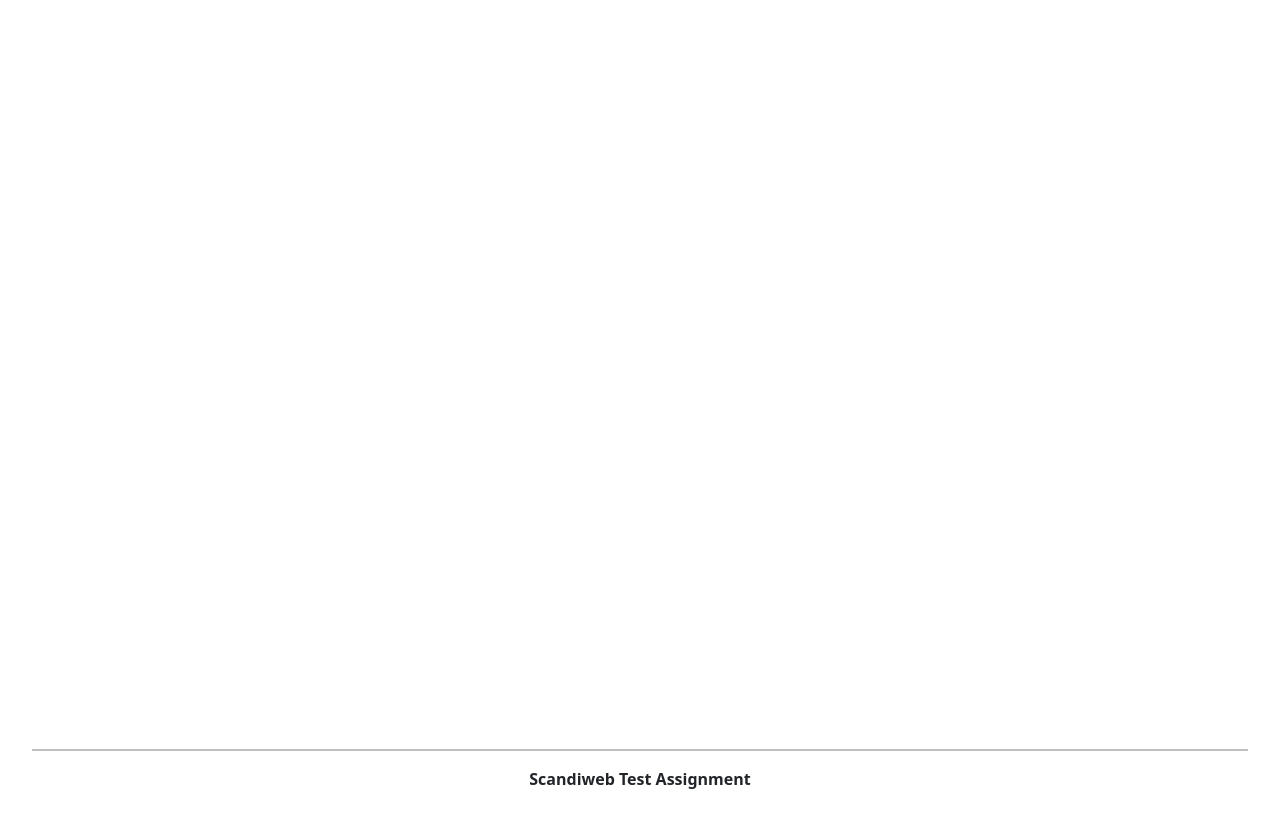
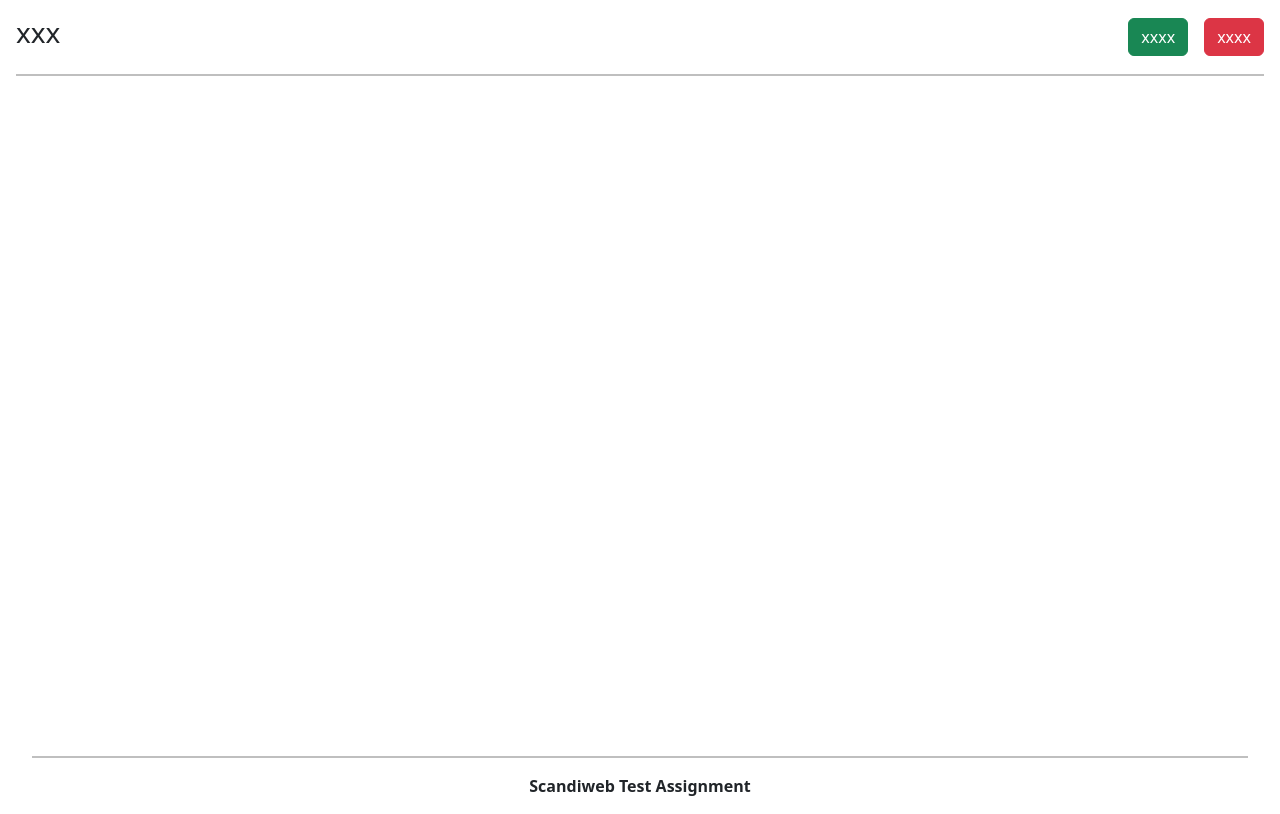
Before and after one commit to MennaAnwar/junior-developer-task, a React (Create React App) app: page / in a window 1280 px wide. Built offline with nearby package versions, Linux system fonts and the light colour scheme.

Commit message:
header added

```diff
--- a/src/App.tsx
+++ b/src/App.tsx
@@ -1,9 +1,11 @@
 import "./App.scss";
 import Footer from "./components/Footer/Footer";
+import Header from "./components/Header/Header";
 
 function App() {
   return (
     <div className="main-container">
+      <Header title="xxx" btn1="xxxx" btn2="xxxx" />
       <Footer />
     </div>
   );
--- a/src/components/Footer/Footer.tsx
+++ b/src/components/Footer/Footer.tsx
@@ -3,12 +3,11 @@ import "./Footer.scss";
 
 const Footer: FC = () => {
   return (
-    <div
-      id="footer"
-      className="d-flex flex-column justify-content-center align-items-center"
-    >
-      <hr className="hr" />
-      <p>Scandiweb Test Assignment</p>
+    <div id="footer">
+      <div className="d-flex flex-column justify-content-center align-items-center">
+        <hr className="hr" />
+        <p>Scandiweb Test Assignment</p>
+      </div>
     </div>
   );
 };
--- /dev/null
+++ b/src/components/Header/Header.scss
@@ -0,0 +1,5 @@
+#header {
+  .hr {
+    border: 1px solid #000;
+  }
+}
--- /dev/null
+++ b/src/components/Header/Header.tsx
@@ -0,0 +1,31 @@
+import { FC } from "react";
+import "./Header.scss";
+
+interface Props {
+  title: string;
+  btn1: string;
+  btn2: string;
+}
+
+const Header: FC<Props> = ({ title, btn1, btn2 }) => {
+  return (
+    <div id="header">
+      <div className="d-flex flex-column mx-3 mt-3">
+        <div className="d-flex justify-content-between align-items-center">
+          <h3>{title}</h3>
+          <div className="action-buttons d-flex justify-content-between align-items-center">
+            <button id="add-product-btn" className="mx-3 btn btn-success">
+              {btn1}
+            </button>
+            <button id="delete-product-btn" className="btn btn-danger">
+              {btn2}
+            </button>
+          </div>
+        </div>
+        <hr className="hr" />
+      </div>
+    </div>
+  );
+};
+
+export default Header;
```
